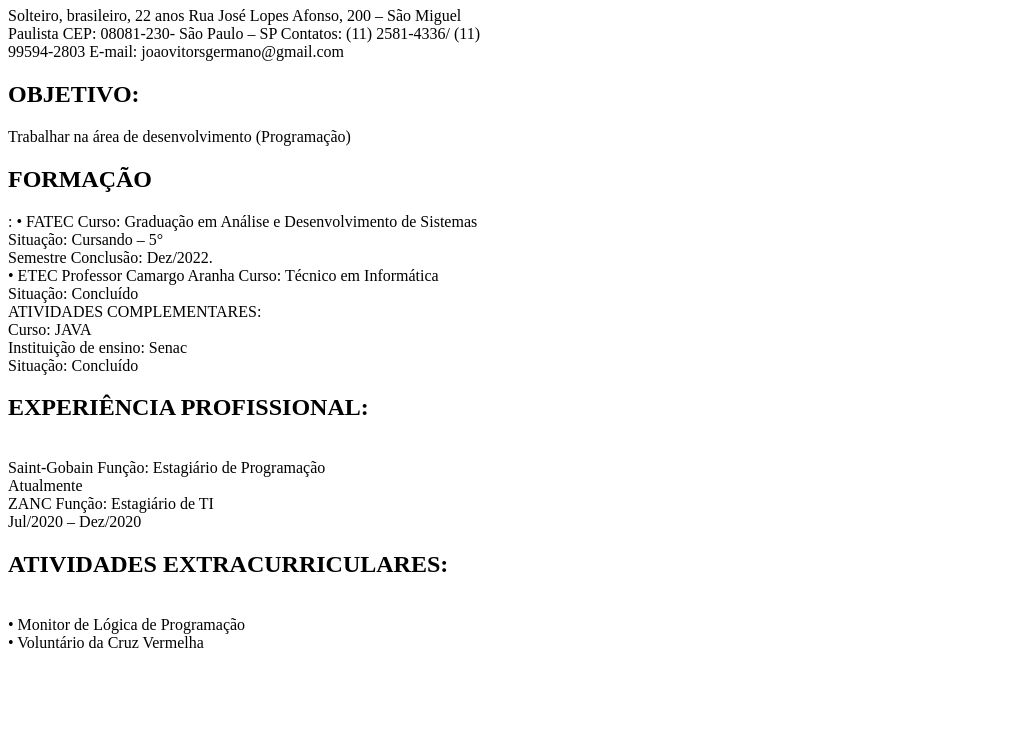
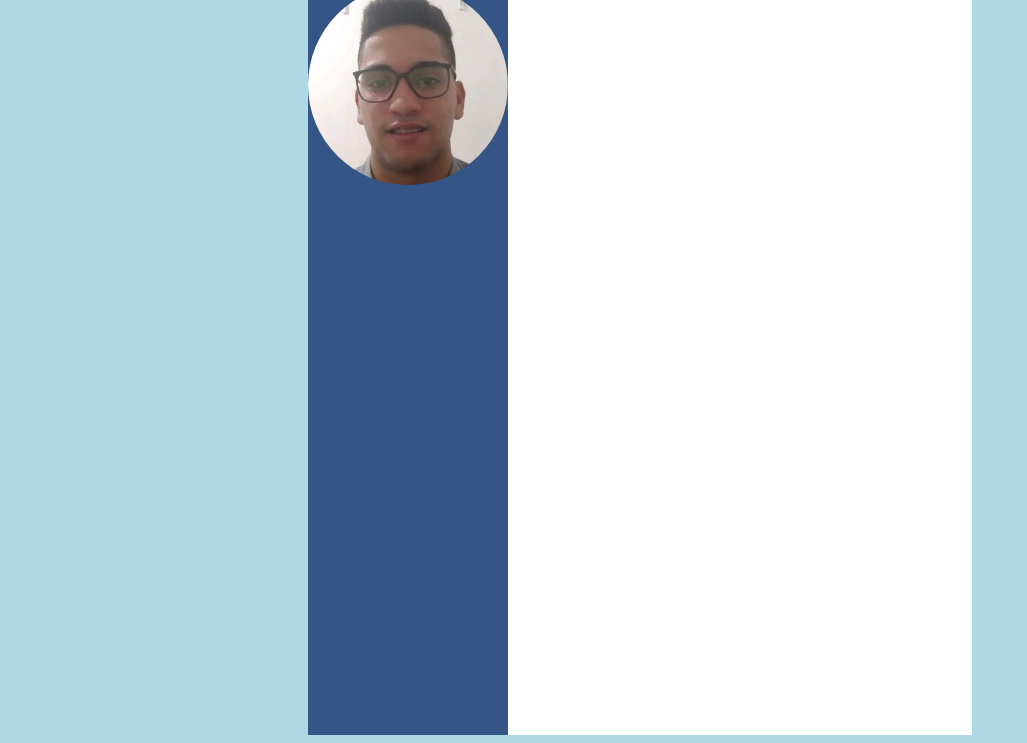
Before and after one commit to joaovitorsgermano/Course-VemSerDev, a plain HTML site: page index.html in a window 1280 px wide. Shown: the part 73-816 px from the top of the page, without its empty margins (0-1027 px from the left). Drawn offline with Linux system fonts and the light colour scheme.

Commit message:
add cv.css

```diff
--- /dev/null
+++ b/cv.css
@@ -0,0 +1,20 @@
+body {
+  background-color: lightblue;
+}
+.main{
+  background-color: white;
+  margin: 0 300px 0 300px;
+  height: 100vh;
+  display: grid;
+  grid-template-columns: 1fr 70%;
+}
+.side_left{
+  background-color: #355586;
+}
+.side_right{
+
+}
+.profile_picture{
+  margin: 50px auto 50px auto;
+  border-radius: 50%;
+}
--- a/index.html
+++ b/index.html
@@ -4,49 +4,21 @@
     <meta charset="UTF-8" />
     <meta http-equiv="X-UA-Compatible" content="IE=edge" />
     <meta name="viewport" content="width=device-width, initial-scale=1.0" />
+    <link rel="stylesheet" href="cv.css" />
     <title>CV João Vitor Souza Germano</title>
-    <h1><b>João Vitor Souza Germano</b></h1>
-    Solteiro, brasileiro, 22 anos Rua José Lopes Afonso, 200 – São Miguel
-    <br />
-    Paulista CEP: 08081-230- São Paulo – SP Contatos: (11) 2581-4336/ (11)
-    <br />
-    99594-2803 E-mail: joaovitorsgermano@gmail.com
-    <h2><b> OBJETIVO: </b></h2>
-    Trabalhar na área de desenvolvimento (Programação)
-    <h2><b>FORMAÇÃO</b></h2>
-    : • FATEC Curso: Graduação em Análise e Desenvolvimento de Sistemas
-    <br />
-    Situação: Cursando – 5°
-    <br />
-    Semestre Conclusão: Dez/2022.
-    <br />
-    • ETEC Professor Camargo Aranha Curso: Técnico em Informática
-    <br />
-    Situação: Concluído
-    <br />
-    ATIVIDADES COMPLEMENTARES:
-    <br />
-    Curso: JAVA
-    <br />
-    Instituição de ensino: Senac
-    <br />
-    Situação: Concluído
-    <br />
-    <h2><b>EXPERIÊNCIA PROFISSIONAL:</b></h2>
-    <br />
-    Saint-Gobain Função: Estagiário de Programação
-    <br />
-    Atualmente
-    <br />
-    ZANC Função: Estagiário de TI
-    <br />
-    Jul/2020 – Dez/2020
-    <br />
-    <h2><b>ATIVIDADES EXTRACURRICULARES:</b></h2>
-    <br />
-    • Monitor de Lógica de Programação
-    <br />
-    • Voluntário da Cruz Vermelha
   </head>
-  <body></body>
+  <body>
+    <div class="main">
+      <div class="side_left">
+        <img
+          src="Foto.jfif"
+          alt="foto"
+          width="200"
+          height="200"
+          class="profile_picture"
+        />
+      </div>
+      <div class="side_right"></div>
+    </div>
+  </body>
 </html>
```
Also changed, not shown: Foto.jfif (added).
